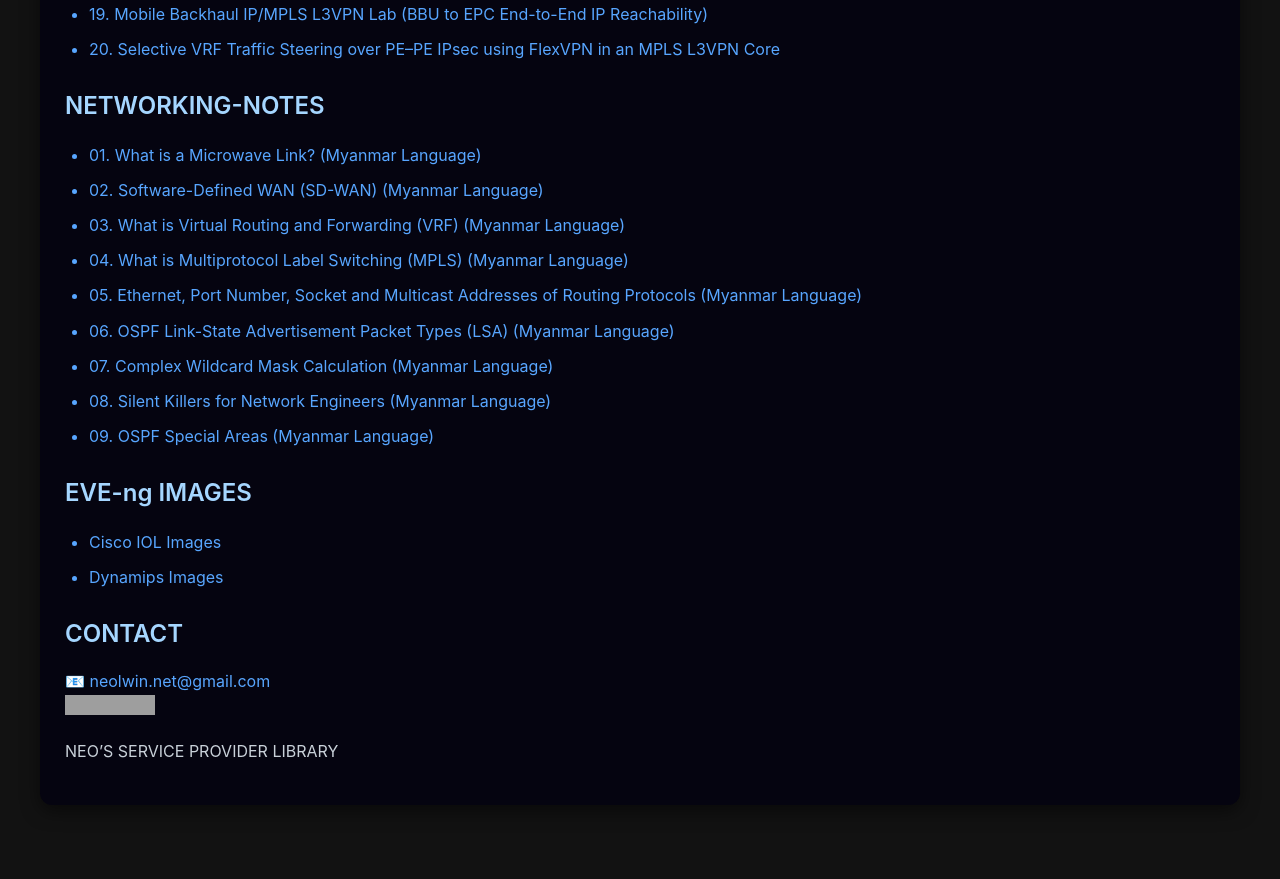
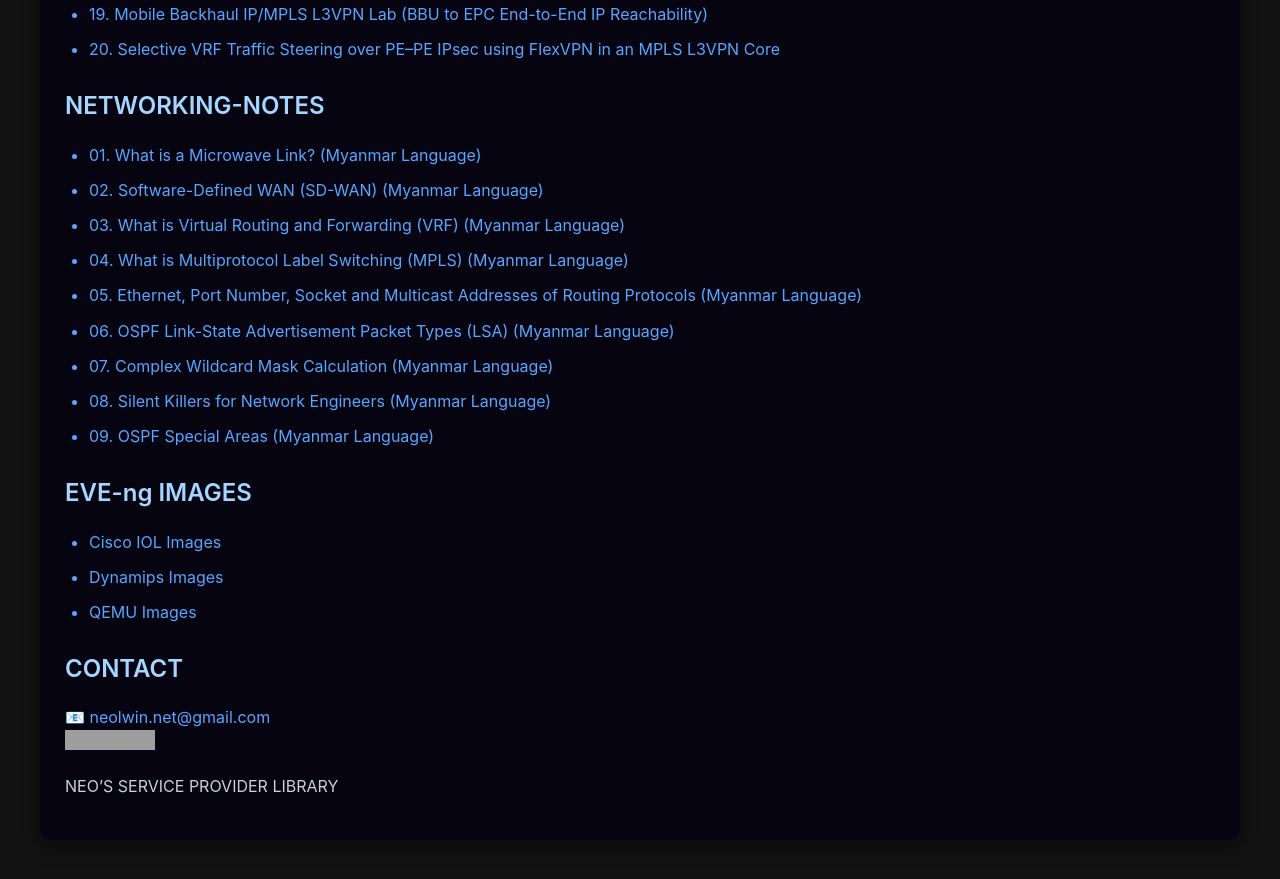
Before and after one commit to neolwin-net/sp-dc-net, a Jekyll site: the page built from index.md, in a window 1280 px wide and 900 px high, scrolled down 1235 px. Shown: the top 879 px of the window. Built offline with Jekyll 4.4.1, drawn with Linux system fonts in a browser that asks for light colours; grey boxes are pictures that could not be loaded.

Commit message:
Update index.md

```diff
--- a/index.md
+++ b/index.md
@@ -52,6 +52,7 @@ This site is dedicated to knowledge sharing on:
 ### EVE-ng IMAGES
 - [Cisco IOL Images](https://1drv.ms/f/c/f796b5a2ef0ab1d8/IgBy3oWotuHQT7cnJ4WC8n70AcFcifHGLwh7y5wd8ziE7M0?e=ZS8NeL)
 - [Dynamips Images](https://1drv.ms/f/c/f796b5a2ef0ab1d8/IgCXkOkjMCabQql4LkhZgdHsARso-cQXSKn5aielZPGPF0g?e=Ue52TL)
+- [QEMU Images](https://1drv.ms/f/c/f796b5a2ef0ab1d8/IgDKZ1dxKjFiR5LS2uaF2DUIAXSgTawspOCCjig6VD5_BRk?e=IHMqYQ)
 
 ### CONTACT
 [📧 neolwin.net@gmail.com](mailto:neolwin.net@gmail.com)
```
